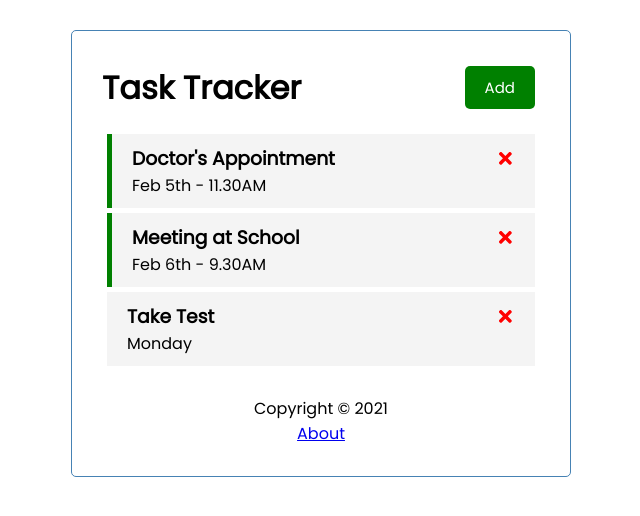
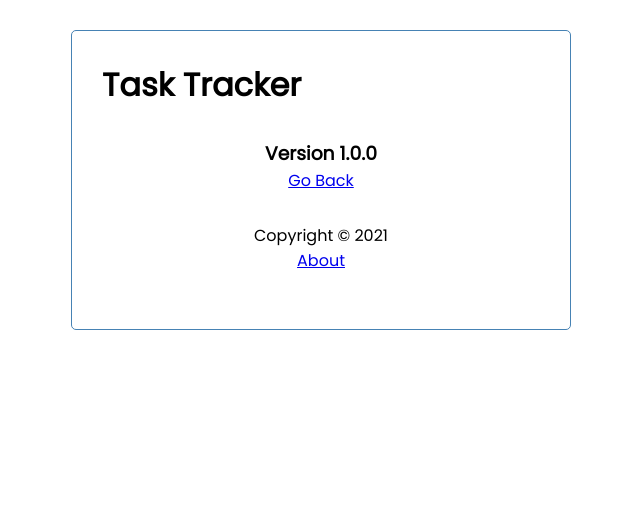
Before and after one commit to prathambusa/react-task-tracker, a React (Create React App) app: page /about in a window 1280 px wide. Shown: the top 516 px of the page, without its empty margins (319-959 px from the left). Built offline with nearby package versions, Linux system fonts and the light colour scheme; data requests are answered from the project's data file.

Commit message:
Set up Routing

```diff
--- a/db.json
+++ b/db.json
@@ -15,7 +15,7 @@
     {
       "text": "Take Test",
       "dateTime": "Monday",
-      "reminder": false,
+      "reminder": true,
       "id": 3
     }
   ]
--- a/src/App.js
+++ b/src/App.js
@@ -93,9 +93,12 @@ function App() {
   }
 
   return (
-    // <Router>
+    <Router>
       <div className="container">
         <Header onClickAdd={()=>setshowAddTask(!showAddTask)} showAddTask={showAddTask}/>
+
+          <Route path='/' exact render={(props) => (
+            <>
               {showAddTask && <AddTask onAdd={addTask}/>}
               {/* && is a shorter way of using ternary operator when there is no else condition */}
               {tasks.length > 0 ? (
@@ -103,10 +106,13 @@ function App() {
                 ) : (
                   'No Tasks'
                 )}
-          {/* <Route path='/about' component={About} /> */}
+            </>
+          ) } />
+
+          <Route path='/about' component={About} />
           <Footer />
       </div>
-    // </Router>
+    </Router>
 
   );
 }
--- a/src/components/About.js
+++ b/src/components/About.js
@@ -1,11 +1,12 @@
-import React from 'react'
+import React from 'react';
+import {Link} from 'react-router-dom';
 
 const About = () => {
     return (
-        <div>
-            <h4>Version 1.0.0</h4>
-            <a href='/'>Go Back</a>
-        </div>
+        <footer>
+            <h3 style={{textAlign:'center'}}>Version 1.0.0</h3>
+            <Link to='/' style={{textAlign:'center'}} >Go Back</Link>
+        </footer>
     )
 }
 
--- a/src/components/Footer.js
+++ b/src/components/Footer.js
@@ -1,10 +1,11 @@
-import React from 'react'
+import React from 'react';
+import {Link} from 'react-router-dom';
 
 const Footer = () => {
     return (
         <footer>
             <p>Copyright &copy; 2021</p>
-            <a href='/about'>About</a>
+            <Link to='/about'>About</Link>
         </footer>
     )
 }
--- a/src/components/Header.js
+++ b/src/components/Header.js
@@ -1,16 +1,21 @@
 import React from 'react'
 import PropTypes from 'prop-types'
 import Button from './Button'
+import { useLocation } from 'react-router-dom';
 
 const Header = ({title, onClickAdd, showAddTask}) => {
+    const location = useLocation()
+
     return (
         <header className="header">
             <h1>{title}</h1>
+            {location.pathname==='/' && (
             <Button
                 color={showAddTask ? 'red' : 'green'}
                 text={showAddTask ? 'Close' : 'Add'}
                 onClick={onClickAdd}
             />
+            )}
         </header>
     )
 }
```
Lines whose indentation alone changed are shown as unchanged.
